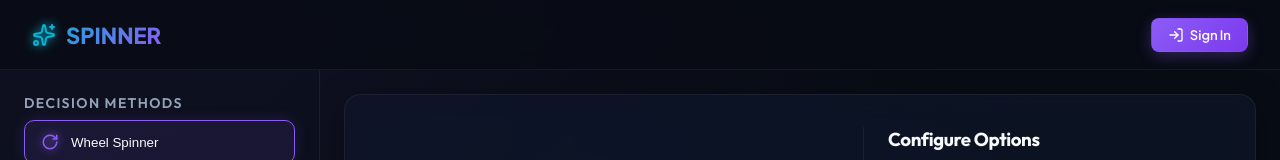
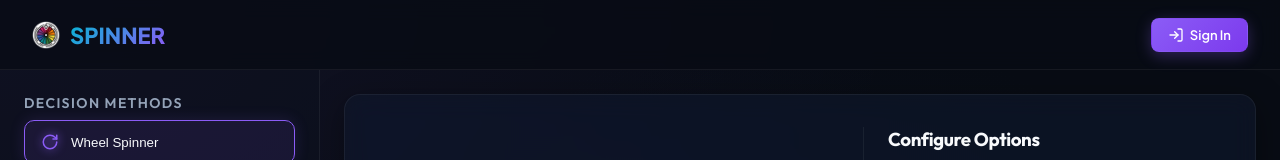
Before and after one commit to alexmaisa/spinner, a React (Vite) app in the folder frontend/: page / in a window 1280 px wide. Shown: the top 160 px of the page. Built offline with nearby package versions, Linux system fonts and the light colour scheme.

Commit message:
style(frontend): update navbar brand logo with project logo asset

```diff
--- a/frontend/src/App.css
+++ b/frontend/src/App.css
@@ -24,10 +24,13 @@
   gap: 10px;
   font-size: 22px;
   font-weight: 800;
+  cursor: pointer;
+}
+
+.nav-brand span {
   background: linear-gradient(135deg, var(--neon-cyan), var(--neon-purple));
   -webkit-background-clip: text;
   -webkit-text-fill-color: transparent;
-  cursor: pointer;
 }
 
 .nav-links {
--- a/frontend/src/App.tsx
+++ b/frontend/src/App.tsx
@@ -18,6 +18,7 @@ import {
   Dices
 } from 'lucide-react';
 import './App.css';
+import logoUrl from './assets/logo.webp';
 import { WheelSpinner, type WheelSegment } from './components/WheelSpinner';
 import { DiceRoller3D } from './components/DiceRoller3D';
 import { CoinFlipper3D } from './components/CoinFlipper3D';
@@ -430,7 +431,7 @@ export default function App() {
       {/* Header Navigation Bar */}
       <header className="navbar">
         <div className="nav-brand" onClick={() => window.location.href = '/'}>
-          <Sparkles size={24} style={{ color: 'var(--neon-cyan)', filter: 'drop-shadow(0 0 5px var(--neon-cyan))' }} />
+          <img src={logoUrl} alt="Spinner Logo" style={{ width: '28px', height: '28px', borderRadius: '6px', objectFit: 'contain' }} />
           <span>SPINNER</span>
         </div>
 
```
